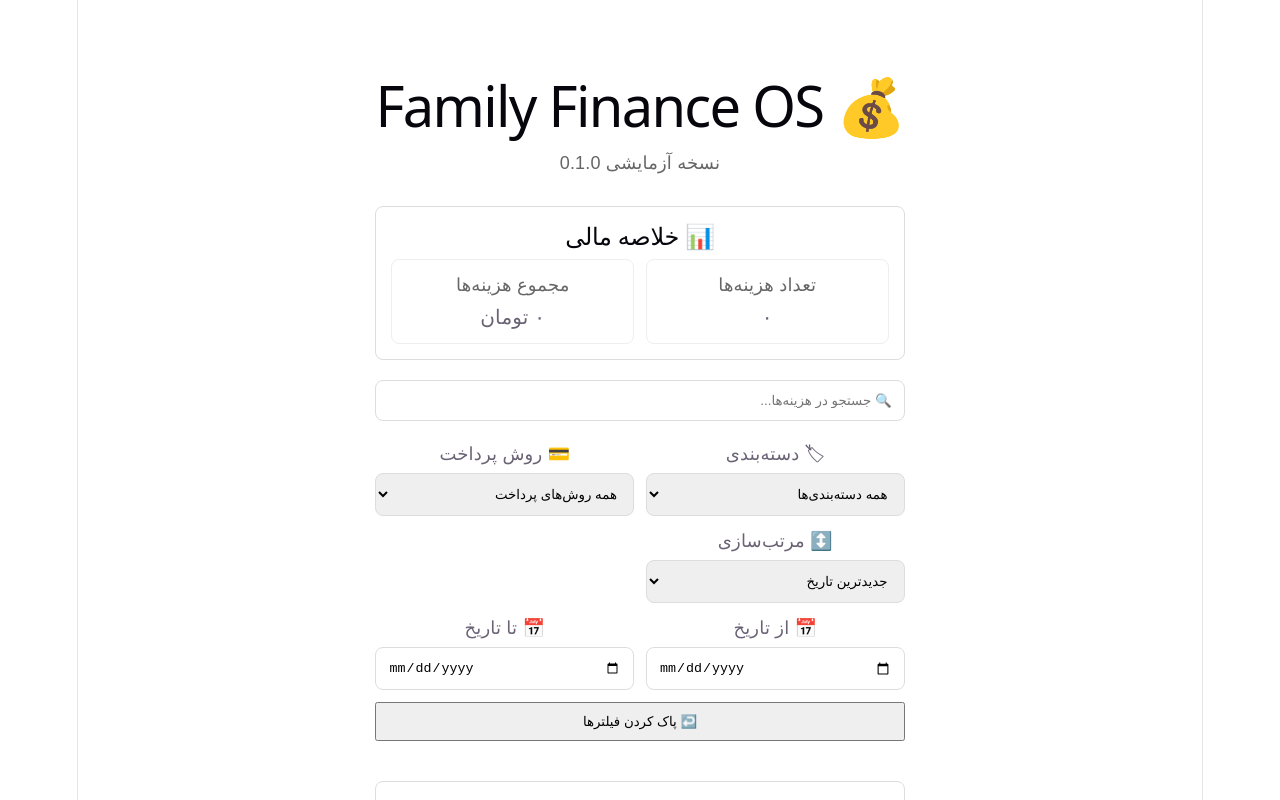
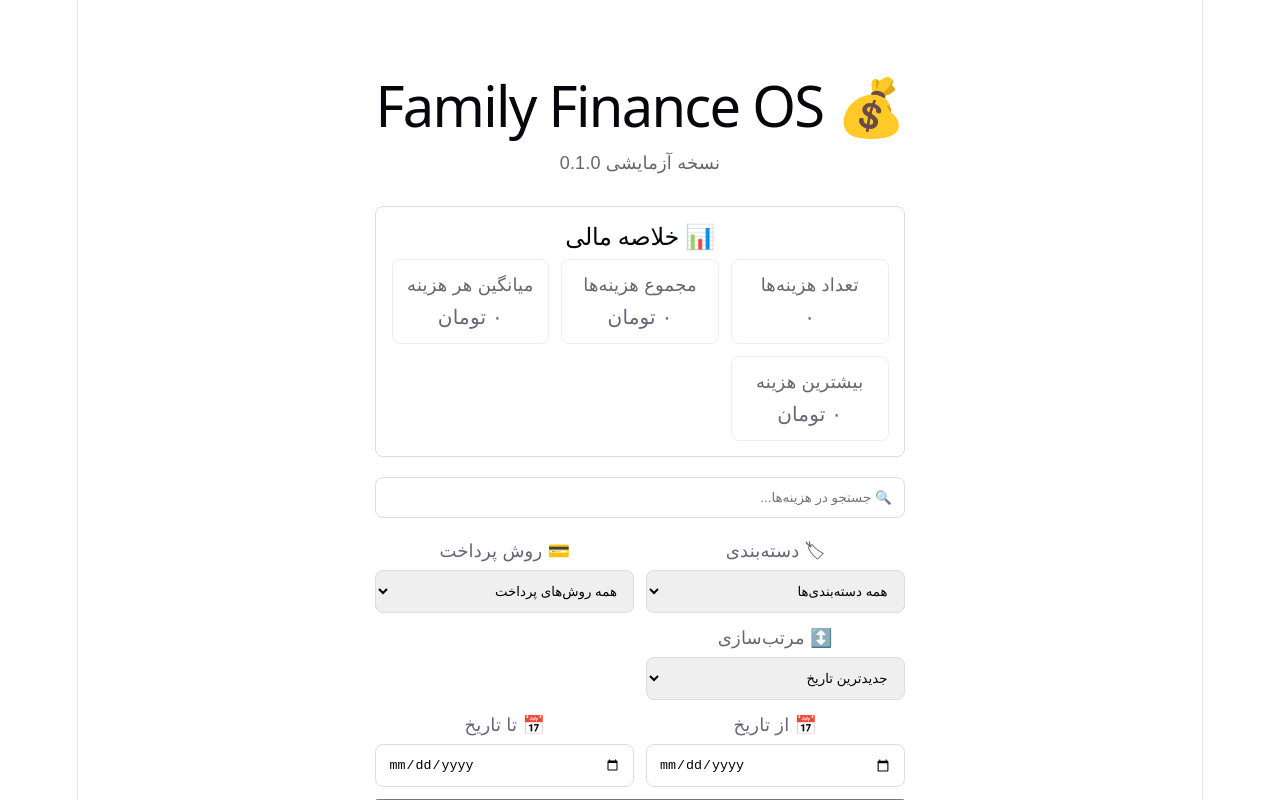
Before and after one commit to msm353/Family-Finance-OS, a React (Vite) app: page / in a window 1280 px wide. Shown: the top 800 px of the page. Built offline with nearby package versions, Linux system fonts and the light colour scheme.

Commit message:
Add expense summary statistics

```diff
--- a/src/components/ExpenseSummary.tsx
+++ b/src/components/ExpenseSummary.tsx
@@ -17,6 +17,20 @@ export default function ExpenseSummary({
     (sum, expense) => sum + expense.amount,
     0
   );
+
+  const averageAmount =
+    expenses.length > 0
+      ? totalAmount / expenses.length
+      : 0;
+
+  const highestExpense =
+    expenses.length > 0
+      ? Math.max(
+          ...expenses.map(
+            (expense) => expense.amount
+          )
+        )
+      : 0;
 
   const categoryMap = new Map<
     string,
@@ -59,7 +73,7 @@ export default function ExpenseSummary({
         style={{
           display: "grid",
           gridTemplateColumns:
-            "repeat(auto-fit, minmax(180px, 1fr))",
+            "repeat(auto-fit, minmax(150px, 1fr))",
           gap: "12px",
           marginBottom:
             categorySummary.length > 0
@@ -115,7 +129,65 @@ export default function ExpenseSummary({
               fontSize: "20px",
             }}
           >
-            {totalAmount.toLocaleString("fa-IR")}{" "}
+            {totalAmount.toLocaleString(
+              "fa-IR"
+            )}{" "}
+            تومان
+          </strong>
+        </div>
+
+        <div
+          style={{
+            padding: "12px",
+            border: "1px solid #eee",
+            borderRadius: "8px",
+          }}
+        >
+          <div
+            style={{
+              color: "#666",
+              marginBottom: "6px",
+            }}
+          >
+            میانگین هر هزینه
+          </div>
+
+          <strong
+            style={{
+              fontSize: "20px",
+            }}
+          >
+            {Math.round(
+              averageAmount
+            ).toLocaleString("fa-IR")}{" "}
+            تومان
+          </strong>
+        </div>
+
+        <div
+          style={{
+            padding: "12px",
+            border: "1px solid #eee",
+            borderRadius: "8px",
+          }}
+        >
+          <div
+            style={{
+              color: "#666",
+              marginBottom: "6px",
+            }}
+          >
+            بیشترین هزینه
+          </div>
+
+          <strong
+            style={{
+              fontSize: "20px",
+            }}
+          >
+            {highestExpense.toLocaleString(
+              "fa-IR"
+            )}{" "}
             تومان
           </strong>
         </div>
```
